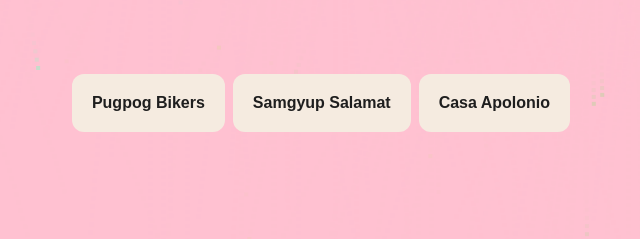
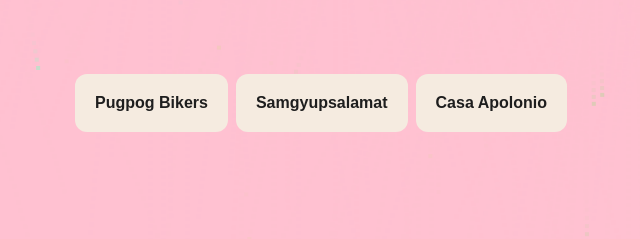
Before and after one commit to Rejjiiii/My_Valentine, a plain HTML site: page yes.html in a window 1280 px wide. Shown: the part 520-759 px from the top of the page, 329-969 px from the left. Drawn offline with Linux system fonts and the light colour scheme.

Commit message:
Update yes.html
update the message

```diff
--- a/yes.html
+++ b/yes.html
@@ -22,7 +22,7 @@
         </div>
         <div class="buttons">
             <button class="btn" onclick="pageOne()">Pugpog Bikers</button>
-            <button class="btn" onclick="pageTwo()">Samgyup Salamat</button>
+            <button class="btn" onclick="pageTwo()">Samgyupsalamat</button>
             <button class="btn" onclick="pageThree()">Casa Apolonio</button>
 
             <script>
```
